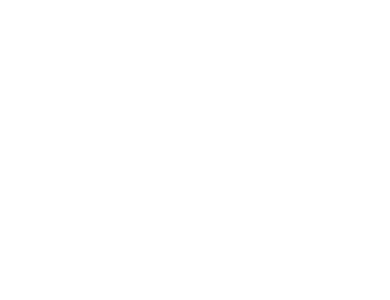
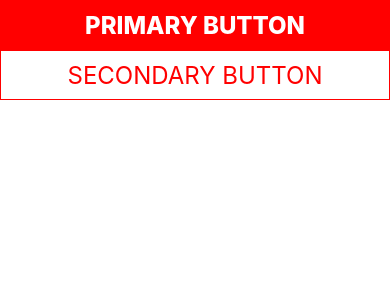
Before and after one commit to ozgunbal/react-native-workshop, a React Native app: screen / in a window 390 px wide. Shown: the top 300 px of the page. Built offline with nearby package versions, Linux system fonts and the light colour scheme.

Commit message:
Add custom button component

```diff
--- a/App.tsx
+++ b/App.tsx
@@ -8,6 +8,7 @@
   useColorScheme,
   View,
 } from 'react-native';
+import Button from './components/Button';
 
 import Form from './Form';
 
@@ -27,8 +28,8 @@
       <ScrollView
         contentInsetAdjustmentBehavior="automatic"
         style={backgroundStyle}>
-          {/* Import to type of custom Button from components/Button.tsx */}
-          {/* One should be primary and another one would be secondary */}
+          <Button title="Primary Button" variant="primary" disabled={false} />
+          <Button title="Secondary Button" variant="secondary" />
       </ScrollView>
     </SafeAreaView>
   );
--- a/components/Button.tsx
+++ b/components/Button.tsx
@@ -7,23 +7,62 @@
 } from 'react-native';
 
 /*
-2 type
-- Primary button: Background Red, font color white
-- Secondary Button: Background red, font color white, border red
-- prop: variant -> "Primary", "Secondary"
-- Use TouchableOpacity, View and Text
-- Optional: add disabled style with prop
+- Add Props interface to support type safety
  */
 
-const Button = (props: any) => {
-  return null; // TODO
-
-}
+const Button = ({ variant, title, uppercase = true, ...props }: any) => {
+  const buttonVariant = props.disabled ? "disabled" : variant;
+  return (
+    <TouchableOpacity {...props}>
+      <View style={viewStyles[buttonVariant as keyof typeof viewStyles]}>
+        <Text style={textStyles[`${buttonVariant}Text` as keyof typeof textStyles]}>
+          {uppercase ? title.toUpperCase() : title}
+        </Text>
+      </View>
+    </TouchableOpacity>
+  );
+};
 
 export default Button;
 
 
-const styles = StyleSheet.create({
-  primary: {},
-  secondary: {},
+const viewStyles = StyleSheet.create({
+  primary: {
+    backgroundColor: "red",
+    justifyContent: "center",
+    alignItems: 'center',
+    height: 50,
+  },
+  secondary: {
+    backgroundColor: "white",
+    borderColor: "red",
+    borderWidth: 1,
+    justifyContent: "center",
+    alignItems: 'center',
+    height: 50,
+  },
+  disabled: {
+    backgroundColor: "grey",
+    justifyContent: "center",
+    alignItems: 'center',
+    height: 50,
+  },
 });
+
+const textStyles = StyleSheet.create({
+  primaryText: {
+    color: "white",
+    fontSize: 24,
+    fontWeight: "800"
+  },
+  secondaryText: {
+    color: "red",
+    fontSize: 24,
+    ontWeight: "800"
+  },
+  disabledText: {
+    color: "black",
+    fontSize: 24,
+    ontWeight: "800"
+  }
+});
```
